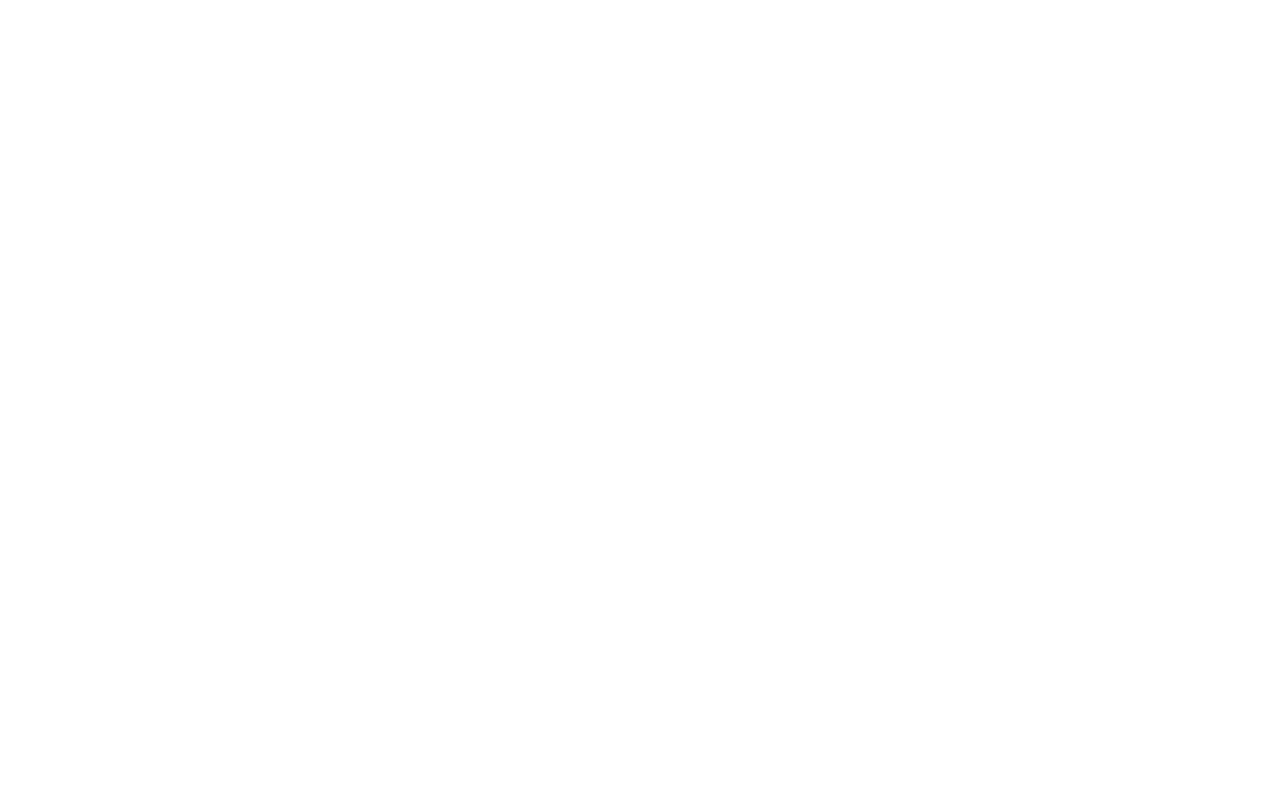
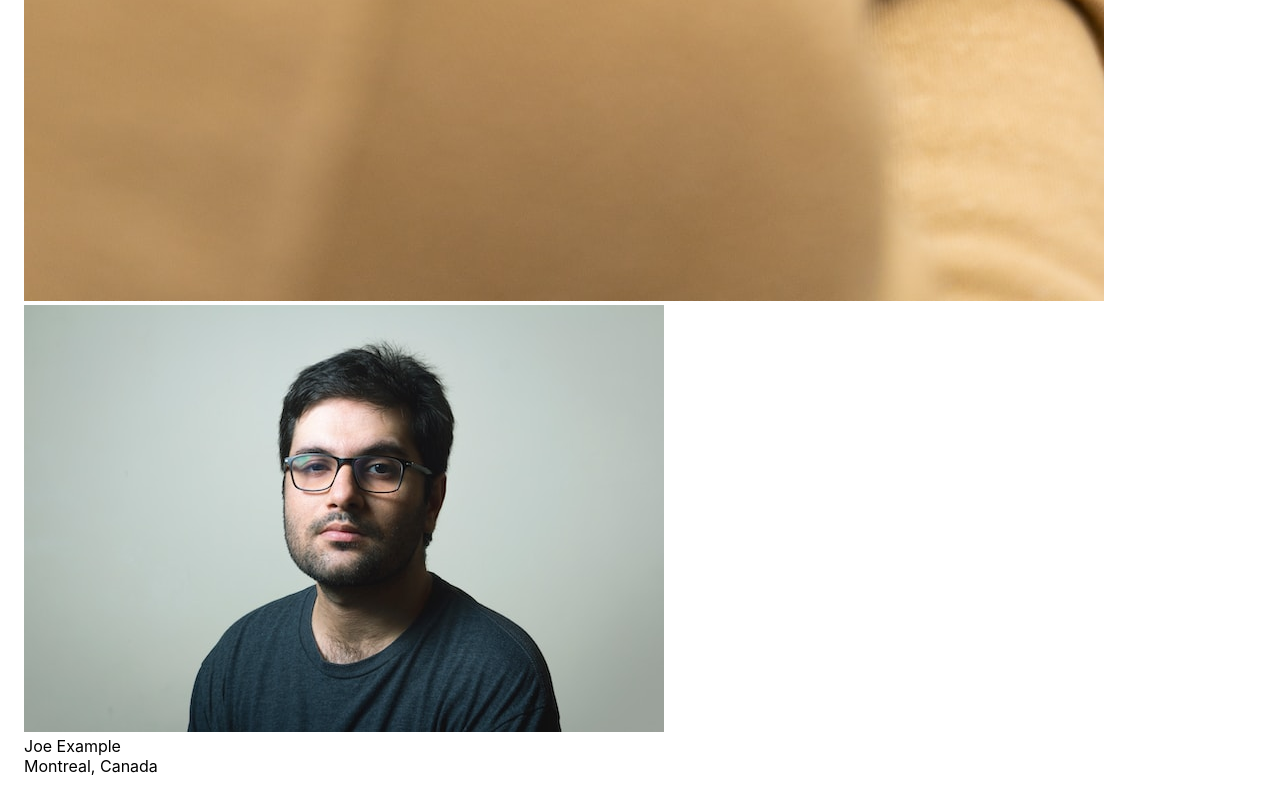
Before and after one commit to erinrinv/photolabs, a React (Create React App) app in the folder frontend/: page / in a window 1280 px wide. Shown: the part 1644-2444 px from the top of the page. Before the commit the page ends 800 px from the top, so only its background shows below. Built offline with nearby package versions, Linux system fonts and the light colour scheme; the HTML template or start-up script is replaced by a standard one.

Commit message:
Add PhotolistItem component and refactored it and added it to app.jsx and displayed photo on the homepage

```diff
--- a/frontend/src/App.jsx
+++ b/frontend/src/App.jsx
@@ -3,12 +3,32 @@
 import PhotoListItem from './components/PhotoListItem';
 import './App.scss';
 
+const sampleDataForPhotoListItem = {
+  id: "1",
+  location: {
+    city: "Montreal",
+    country: "Canada",
+  },
+  imageSource: `${process.env.PUBLIC_URL}/Image-1-Regular.jpeg`,
+  username: "Joe Example",
+  profile: `${process.env.PUBLIC_URL}/profile-1.jpg`,
+};
+
+
+
 // Note: Rendering a single component to build components in isolation
 const App = () => {
   return (
     <div className="App">
-      <PhotoListItem/>
-    </div>
+    <PhotoListItem
+      key={sampleDataForPhotoListItem.id}
+      id={sampleDataForPhotoListItem.id}
+      location={sampleDataForPhotoListItem.location}
+      imageSource={sampleDataForPhotoListItem.imageSource}
+      username={sampleDataForPhotoListItem.username}
+      profile={sampleDataForPhotoListItem.profile}
+    />
+  </div>
   );
 };
 
--- a/frontend/src/components/PhotoListItem.jsx
+++ b/frontend/src/components/PhotoListItem.jsx
@@ -14,8 +14,17 @@
   profile: `${process.env.PUBLIC_URL}/profile-1.jpg`,
 };
 
-const PhotoListItem = () => {
-  /* Insert React */
+const PhotoListItem = ({ id, location, imageSource, username, profile }) => {
+  return (
+    <div className="photo-list-item">
+      <img src={imageSource} alt={`Photo by ${username}`} />
+      <div className="user-details">
+        <img src={profile} alt={`Profile of ${username}`} className="profile-pic" />
+        <div className="username">{username}</div>
+      </div>
+      <div className="location">{location.city}, {location.country}</div>
+    </div>
+  );
 };
 
 export default PhotoListItem;
```
Also changed, not shown: 1 other file (tests, documents, lock files or other folders).
